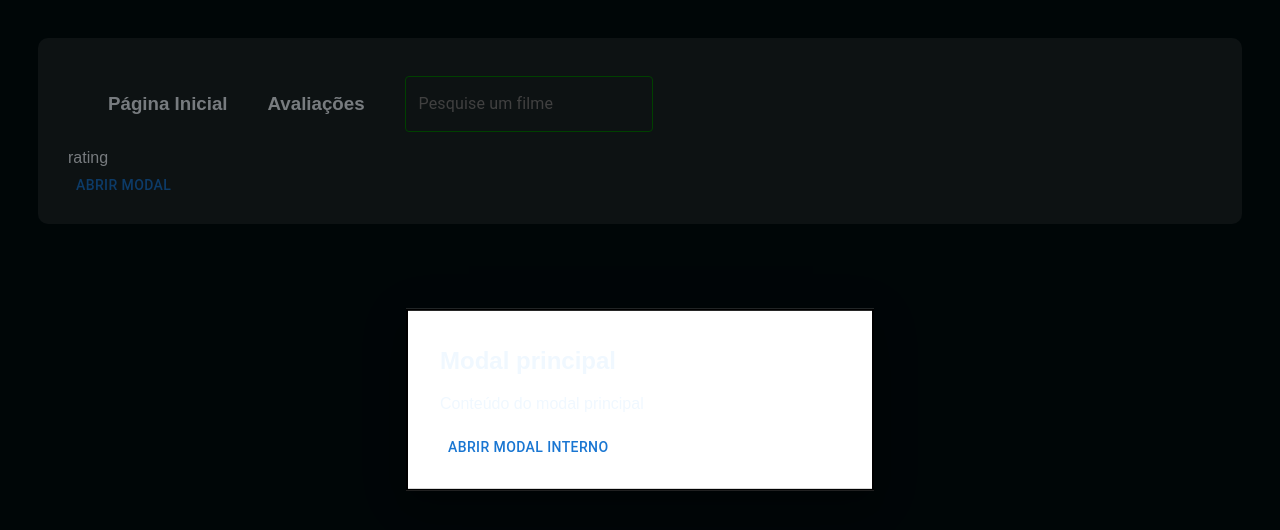
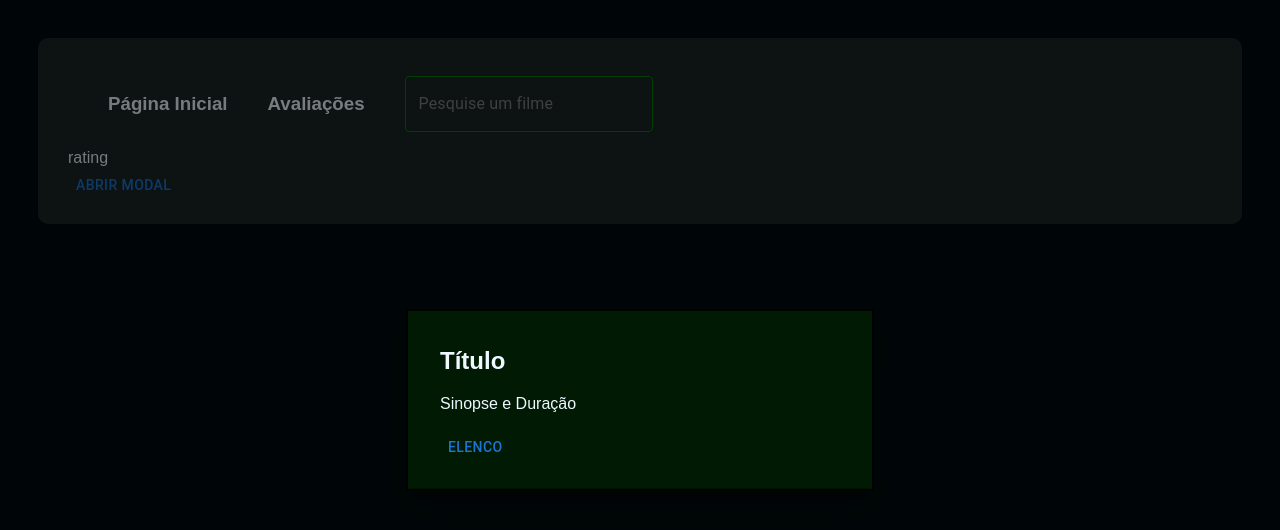
Before and after one commit to LucaSuzuki/Letterpixel, a React (Vite) app in the folder movie_search/: page /rating in a window 1280 px wide. Both pictures are taken after a click on the button "ABRIR MODAL". Shown: the top 530 px of the page. Built offline with nearby package versions, Linux system fonts and the light colour scheme.

Commit message:
Fixing Modal model

```diff
--- a/movie_search/src/components/Modal.tsx
+++ b/movie_search/src/components/Modal.tsx
@@ -8,7 +8,7 @@ const style = {
   left: "50%",
   transform: "translate(-50%, -50%)",
   width: 400,
-  bgcolor: "background.paper",
+  bgcolor: "#001a03",
   border: "2px solid #000",
   boxShadow: 24,
   pt: 2,
@@ -34,13 +34,13 @@ const Moodal = () => {
         aria-describedby="parent-modal-description"
       >
         <Box sx={style}>
-          <h2 id="parent-modal-title">Modal principal</h2>
+          <h2 id="parent-modal-title">Título</h2>
           <p id="parent-modal-description">
-            Conteúdo do modal principal
+            Sinopse e Duração
           </p>
 
           <Button onClick={() => setOpenChild(true)}>
-            Abrir modal interno
+            Elenco
           </Button>
 
           {/* MODAL FILHO */}
@@ -51,13 +51,13 @@ const Moodal = () => {
             aria-describedby="child-modal-description"
           >
             <Box sx={{ ...style, width: 200 }}>
-              <h3 id="child-modal-title">Modal interno</h3>
+              <h3 id="child-modal-title">Elenco</h3>
               <p id="child-modal-description">
-                Conteúdo do modal interno
+                Atores
               </p>
 
               <Button onClick={() => setOpenChild(false)}>
-                Fechar interno
+                Voltar para o Filme
               </Button>
             </Box>
           </Modal>
```
